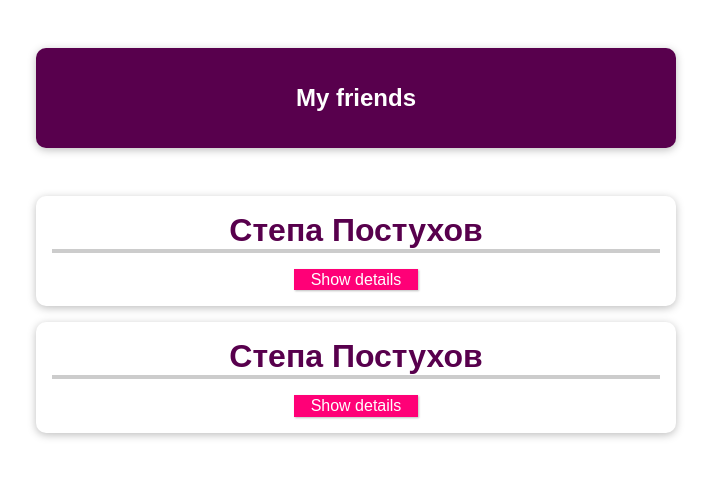
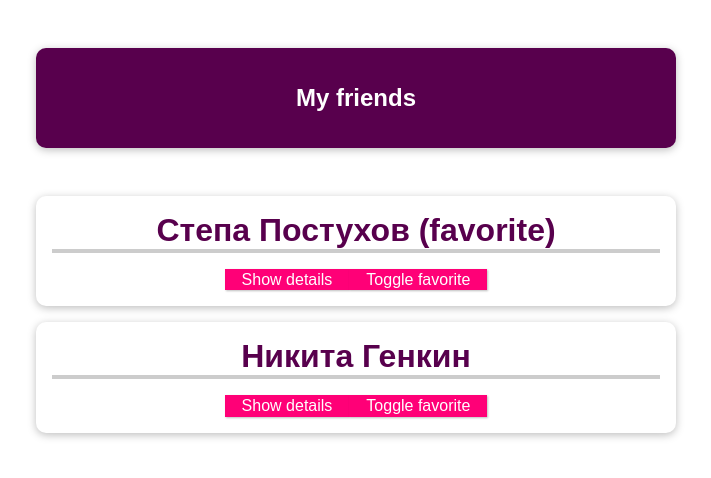
Before and after one commit to TripleNine666/vue-first-app, a Vue app: page / in a window 1280 px wide. Shown: the top 478 px of the page, without its empty margins (284-995 px from the left). Built offline with nearby package versions, Linux system fonts and the light colour scheme.

Commit message:
test commit

```diff
--- a/src/App.vue
+++ b/src/App.vue
@@ -2,8 +2,18 @@
   <section>
     <header><h1>My friends</h1></header>
     <ul>
-      <friend-contact></friend-contact>
-      <friend-contact></friend-contact>
+      <friend-contact
+        name="Степа Постухов"
+        mobile-phone="+375 (44) 123-45-67"
+        email-adress="stepa@gmail.com"
+        is-favorite="1"
+      ></friend-contact>
+      <friend-contact
+        name="Никита Генкин"
+        mobile-phone="+375 (44) 246-89-53"
+        email-adress="seriy@gmail.com"
+        is-favorite="0"
+      ></friend-contact>
     </ul>
   </section>
 </template>
@@ -23,7 +33,7 @@ export default {
           id: "Seriy",
           name: "Никита Генкин",
           phone: "+375 (44) 246-89-53",
-          email: "seriy@gmail.com ",
+          email: "seriy@gmail.com",
         },
       ],
     };
--- a/src/components/FriendContact.vue
+++ b/src/components/FriendContact.vue
@@ -1,13 +1,14 @@
 <template>
   <li>
-    <h2>{{ friend.name }}</h2>
+    <h2>{{ name }} {{ isFavoriteFriend === "1" ? "(favorite)" : "" }}</h2>
     <button @click="toggleDetails">Show details</button>
+    <button @click="toggleFavorite">Toggle favorite</button>
     <ul v-if="detailsAreVisible">
       <li>
-        <strong>Phone: {{ friend.phone }}</strong>
+        <strong>Phone: {{ mobilePhone }}</strong>
       </li>
       <li>
-        <strong>Email: {{ friend.email }}</strong>
+        <strong>Email: {{ emailAdress }}</strong>
       </li>
     </ul>
   </li>
@@ -15,6 +16,7 @@
 
 <script>
 export default {
+  props: ["name", "mobilePhone", "emailAdress", "isFavorite"],
   data() {
     return {
       detailsAreVisible: false,
@@ -24,12 +26,20 @@ export default {
         phone: "+375 (44) 123-45-67",
         email: "stepa@gmail.com ",
       },
+      isFavoriteFriend: this.isFavorite,
     };
   },
   methods: {
     toggleDetails() {
       this.detailsAreVisible = !this.detailsAreVisible;
     },
+    toggleFavorite() {
+      if (this.isFavoriteFriend === "1") {
+        this.isFavoriteFriend = "0";
+      } else {
+        this.isFavoriteFriend = "1";
+      }
+    },
   },
 };
 </script>
```
